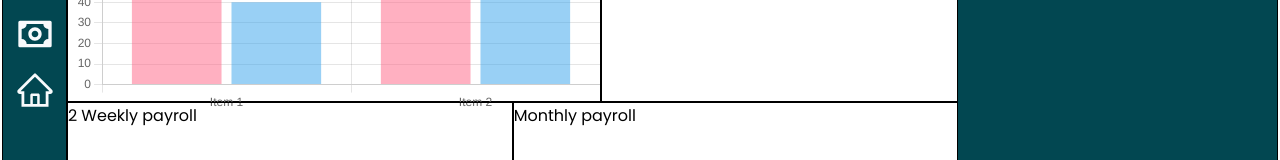
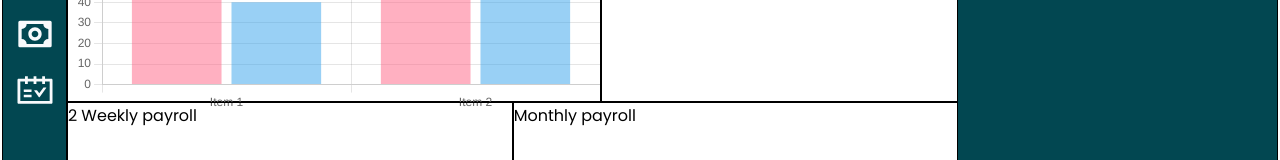
Before and after one commit to david-commit/hrm, a React (Create React App) app: page /employee/money in a window 1280 px wide. Shown: the part 419-579 px from the top of the page. Built offline with nearby package versions, Linux system fonts and the light colour scheme.

Commit message:
Changed Schedule icon

```diff
--- a/src/Pages/employee/navbar/navbar.css
+++ b/src/Pages/employee/navbar/navbar.css
@@ -33,7 +33,7 @@
   background-color: var(--tertiary-color);
   color: #fff;
   text-align: center;
-  border-radius: 1rem;
+  border-radius: 0 1rem 1rem 0;
   padding: 5px 1rem;
 
   /* Position the tooltip */
--- a/src/Pages/employee/navbar/navbar.js
+++ b/src/Pages/employee/navbar/navbar.js
@@ -3,7 +3,7 @@ import './navbar.css';
 import { BiMoney } from 'react-icons/bi';
 import { AiOutlineHome } from 'react-icons/ai';
 import { FaUserCircle } from 'react-icons/fa';
-import { BsJournalBookmarkFill } from 'react-icons/bs';
+import { AiOutlineSchedule } from 'react-icons/ai';
 
 export default function EmployeeNavBar() {
   return (
@@ -26,7 +26,7 @@ export default function EmployeeNavBar() {
       </Link>
       <Link to='/employee/schedule' class='tooltip' id='employee-menu'>
         {' '}
-        <AiOutlineHome />
+        <AiOutlineSchedule />
         <span class='tooltiptext'>Schedule</span>
       </Link>
     </nav>
```
